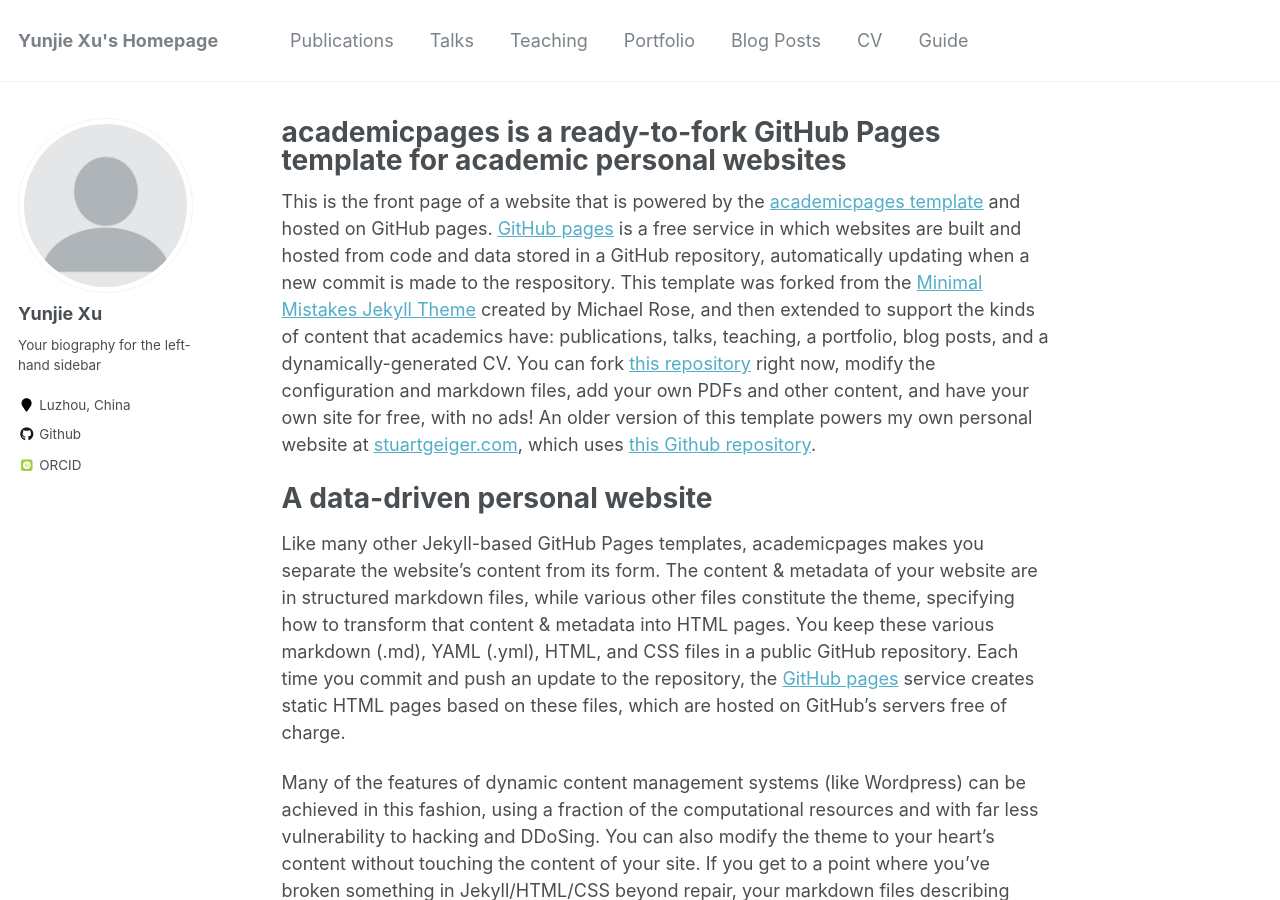
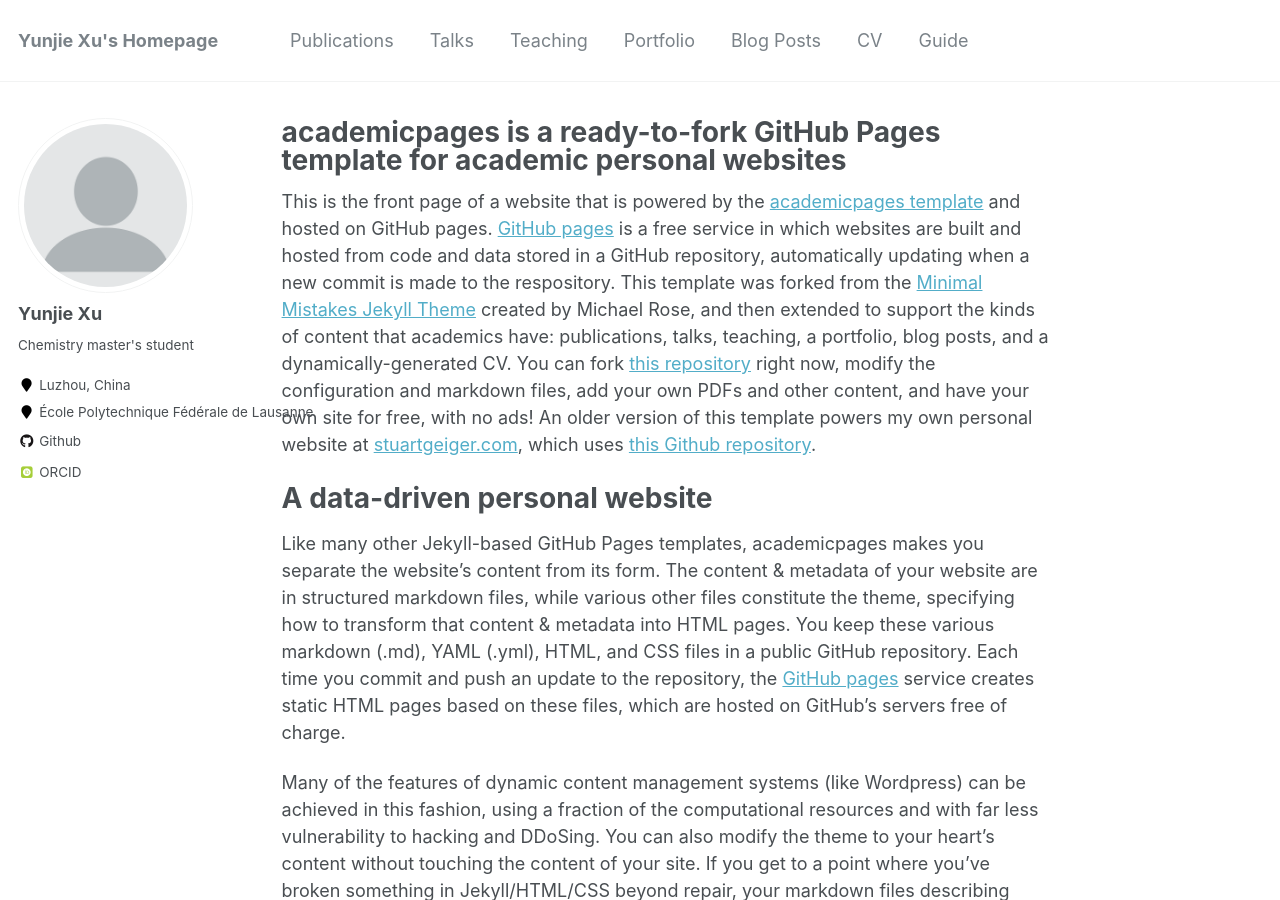
Before and after one commit to Syrizein/syrizein.github.io, a Jekyll site: the page built from _pages/about.md, in a window 1280 px wide and 900 px high. Built offline with Jekyll 4.4.1, drawn with Linux system fonts in a browser that asks for light colours; some web fonts are replaced.

Commit message:
Update _config.yml

```diff
--- a/_config.yml
+++ b/_config.yml
@@ -19,11 +19,11 @@ repository               : "academicpages/academicpages.github.io"
 author:
   name             : "Yunjie Xu"
   avatar           : "profile.png"
-  bio              : "Your biography for the left-hand sidebar"
+  bio              : Chemistry master's student
   pronouns         : # example: "she/her"
   location         : "Luzhou, China"
   orcid            : "https://orcid.org/0000-0002-3062-0476"
-  employer         : #École Polytechnique Fédérale de Lausanne#
+  employer         : École Polytechnique Fédérale de Lausanne
   email            :
   uri              :
 
```
